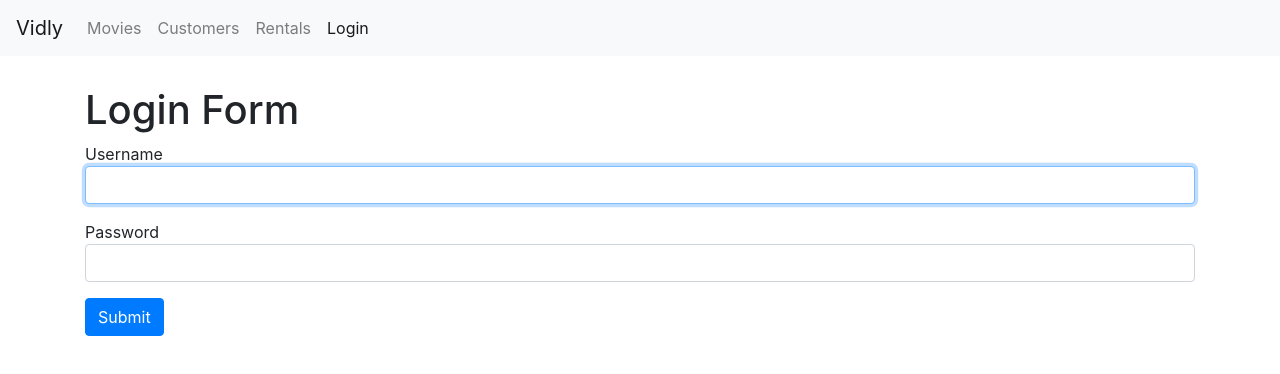
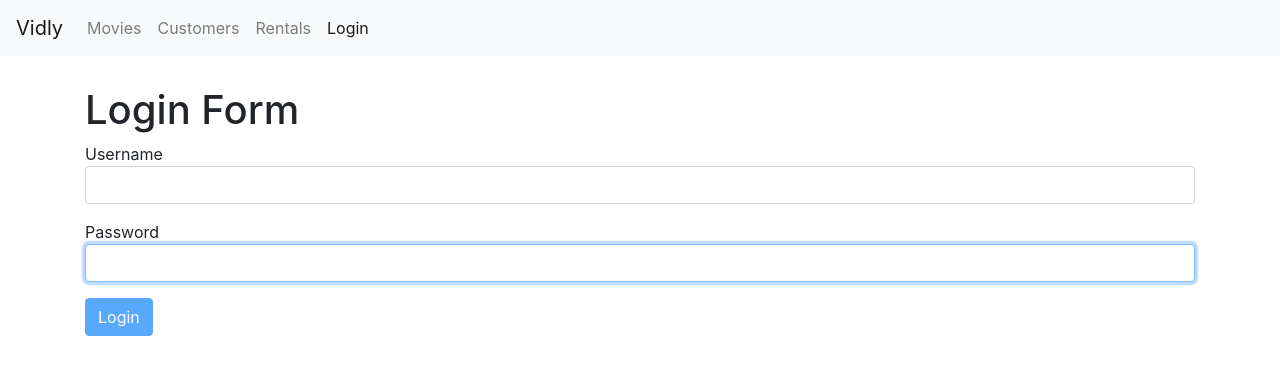
Before and after one commit to dolimovkhumoyun/dashboard, a React (Create React App) app: page /login in a window 1280 px wide. Shown: the top 374 px of the page. Built offline with nearby package versions, Linux system fonts and the light colour scheme.

Commit message:
Login Page Finished

```diff
--- a/package.json
+++ b/package.json
@@ -6,6 +6,7 @@
     "bootstrap": "^4.3.1",
     "font-awesome": "^4.7.0",
     "handlebars": "^4.1.2",
+    "joi-browser": "^13.4.0",
     "js-yaml": "^3.13.1",
     "lodash": "^4.17.11",
     "prop-types": "^15.6.2",
--- /dev/null
+++ b/src/components/common/form.jsx
@@ -0,0 +1,75 @@
+import React, { Component } from "react";
+import Joi from "joi-browser";
+import Input from "./input";
+
+class Form extends Component {
+  state = {
+    data: {},
+    errors: {}
+  };
+
+  validate = () => {
+    const options = { abortEarly: false };
+    const { error } = Joi.validate(this.state.data, this.schema, options);
+
+    if (!error) return null;
+
+    const errors = {};
+    for (let item of error.details) errors[item.path[0]] = item.message;
+
+    return errors;
+  };
+
+  validateProperty = ({ name, value }) => {
+    const obj = { [name]: value };
+    const schema = { [name]: this.schema[name] };
+    const { error } = Joi.validate(obj, schema);
+    return error ? error.details[0].message : null;
+  };
+  handleSubmit = e => {
+    e.preventDefault();
+
+    const errors = this.validate();
+    console.log(errors);
+    this.setState({ errors: errors || {} });
+    if (errors) return;
+
+    this.doSubmit();
+  };
+
+  handleChange = ({ currentTarget: input }) => {
+    const errors = { ...this.state.errors };
+    const errorMessage = this.validateProperty(input);
+    if (errorMessage) errors[input.name] = errorMessage;
+    else delete errors[input.name];
+
+    const data = { ...this.state.data };
+    data[input.name] = input.value;
+
+    this.setState({ data, errors });
+  };
+
+  renderButton(label) {
+    return (
+      <button disabled={this.validate()} className="btn btn-primary ">
+        {label}
+      </button>
+    );
+  }
+
+  renderInput(name, label, type = "text") {
+    const { data, errors } = this.state;
+    return (
+      <Input
+        type={type}
+        name={name}
+        value={data[name]}
+        label={label}
+        onChange={this.handleChange}
+        error={errors[name]}
+      />
+    );
+  }
+}
+
+export default Form;
--- /dev/null
+++ b/src/components/common/input.jsx
@@ -0,0 +1,14 @@
+import React from "react";
+
+const Input = ({ name, label, value, error, ...rest }) => {
+  return (
+    <div className="form-group">
+      <label htmlFor={name} />
+      {label}
+      <input autoFocus {...rest} name={name} className="form-control" />
+      {error && <div className="alert alert-danger mt-2">{error}</div>}
+    </div>
+  );
+};
+
+export default Input;
--- a/src/components/loginForm.jsx
+++ b/src/components/loginForm.jsx
@@ -1,57 +1,36 @@
 import React, { Component } from "react";
+import Joi from "joi-browser";
+import Form from "./common/form";
 
-class LoginForm extends Component {
+class LoginForm extends Form {
   state = {
-    account: { username: " ", password: "" }
+    data: { username: "", password: "" },
+    errors: {}
   };
 
-  handleSubmit = e => {
-    e.preventDefault();
-
-    const username = this.username.current.value;
-    console.log(username);
+  schema = {
+    username: Joi.string()
+      .required()
+      .label("Username"),
+    password: Joi.string()
+      .required()
+      .label("Password")
   };
 
-  handleChange = ({ currentTarget: input }) => {
-    const account = { ...this.state.account };
-    account[input.name] = input.value;
-    this.setState({ account });
+  doSubmit = () => {
+    // Call the surver
+    console.log("Submitted");
   };
 
   render() {
-    const { account } = this.state;
-
     return (
       <div>
         <h1>Login Form</h1>
         <form onSubmit={this.handleSubmit}>
-          <div className="form-group">
-            <label htmlFor="username" />
-            Username
-            <input
-              autoFocus
-              value={account.username}
-              onChange={this.handleChange}
-              id="username"
-              name="username"
-              type="text"
-              className="form-control"
-            />
-          </div>
-          <div className="form-group">
-            <label htmlFor="password" />
-            Password
-            <input
-              value={account.password}
-              onChange={this.handleChange}
-              name="password"
-              id="password"
-              type="text"
-              className="form-control"
-            />
-          </div>
-          <button className="btn btn-primary ">Submit</button>
+          {this.renderInput("username", "Username")}
+          {this.renderInput("password", "Password", "password")}
         </form>
+        {this.renderButton("Login")}
       </div>
     );
   }
```
Also changed, not shown: 1 other file (tests, documents, lock files or other folders).
